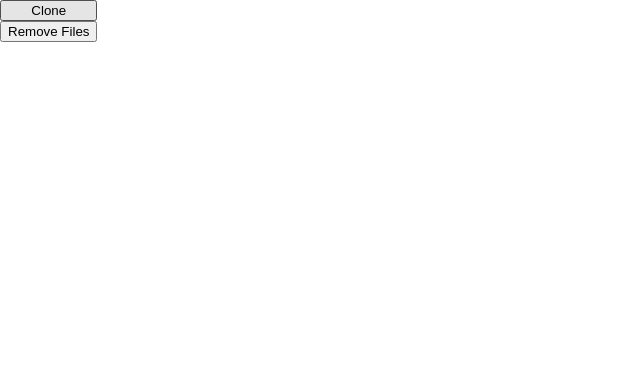
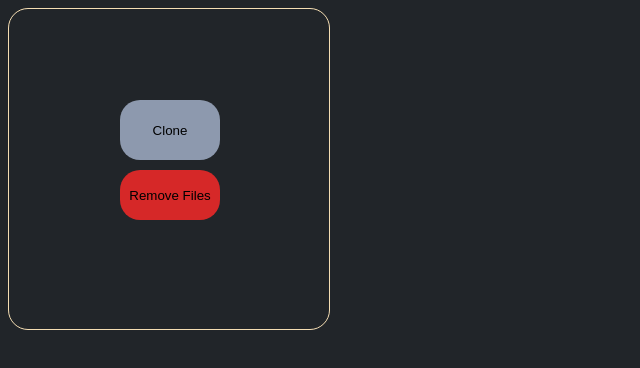
Before and after one commit to Kaushik-Kalesh/leetcode-local-cloner, a browser extension: page public/index.html in a window 1280 px wide. Shown: the whole page, without its empty margins (0-640 px from the left). Drawn offline with Linux system fonts and the light colour scheme.

Commit message:
first commit
Added buttons

```diff
--- a/public/index.html
+++ b/public/index.html
@@ -7,10 +7,14 @@
         <link rel="stylesheet" href="style.css">
     </head>
     <body>
-        <script src="popup.js"></script>
+        <div class="container">
+
         <div class="buttons">
             <button id="cloneButton" class="cloneButton">Clone</button>
             <button id="removeButton" class="removeButton">Remove Files</button>
         </div>
+        </div>
+
+        <script src="popup.js"></script>
     </body>
 </html>
--- a/public/style.css
+++ b/public/style.css
@@ -1,10 +1,42 @@
+
 body {
-    margin: 0;
-    height: fit-content;
-    width: fit-content;
+    margin: 10;
+    height: 100vh;
+    display: flex;
+    justify-content: center;
+    align-items: center;
+    border: 1px solid wheat;
+    border-radius: 20px;
+    height: 320px;
+    width: 320px;
+    background-color: #212529;
 }
 
 .buttons {
     display: flex;
     flex-direction: column;
+    border-radius: 20px;
+    justify-content: center;
+    align-items: center;
+    position: absolute;
+    top: 100px;
+    left: 120px;
+
 }
+.cloneButton{
+    margin-bottom: 10px;
+    border: none;
+    height: 60px;
+    width: 100px;
+    border-radius: 20px;
+    background-color: #8d99ae;
+
+}
+.removeButton{
+    border:#495057;
+    height: 50px;
+    width: 100px;
+    border-radius: 20px;
+    background-color: #d62828;
+
+}
```
